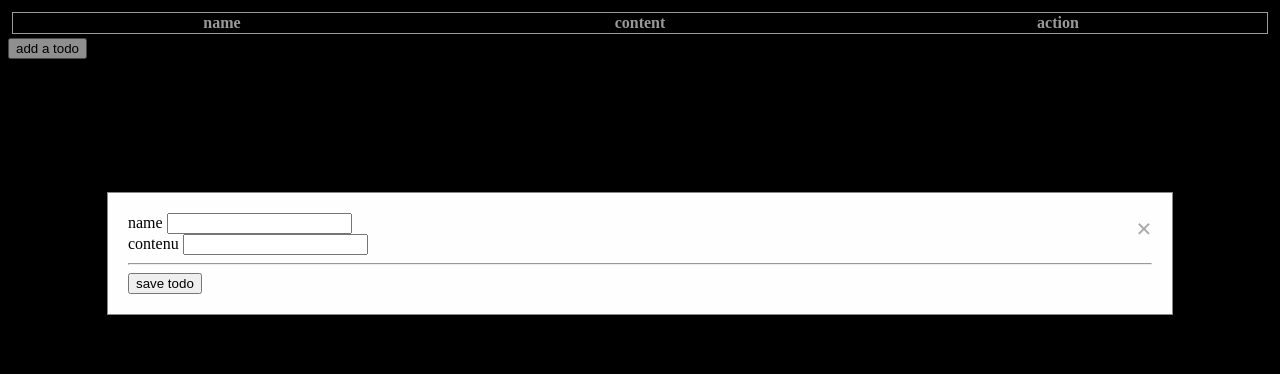
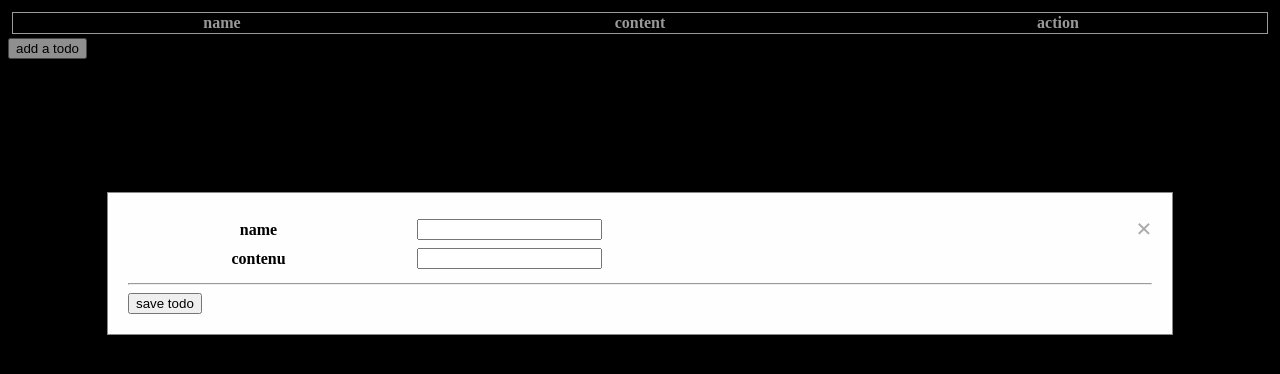
Before and after one commit to timotheedelacretaz/web-client-api-VT, a website: page index.html in a window 1280 px wide. Both pictures are taken after a click on the button "add a todo". Drawn offline with Linux system fonts and the light colour scheme; no server answers.

Commit message:
better modal input

```diff
--- a/index.html
+++ b/index.html
@@ -17,18 +17,20 @@
 
     <button id="myBtn">add a todo</button>
 
-<!-- The Modal -->
     <div id="myModal" class="modal">
 
-    <!-- Modal content -->
         <div id="m.value" class="modal-content">
             <span class="close">&times;</span>
-        <label>name
-            <input name="name" id="addname" type="text">
-        </label>
-        <br>
-        <label>contenu</label>
-            <input name="content" id="addcontent" type="text">
+            <table class="modal-input-box">
+                <tr class="modal-input">
+                    <th><label for="addname">name</label></th>
+                    <th><input name="name" id="addname" type="text"></th>
+                </tr>
+                <tr class="modal-input">
+                    <th><label for="addcontent">contenu</label></th>
+                    <th><input name="content" id="addcontent" type="text"></th>
+                </tr>
+            </table>
             <hr>
             <button type="submit" id="add">save todo</button>
             <button type="submit" id="put">modify todo</button>
--- a/stylesheet.css
+++ b/stylesheet.css
@@ -14,8 +14,17 @@ body {
     background-color: rgb(0,0,0);
     background-color: rgba(0,0,0,0.4);
     color: black;
+
 }
-
+.modal-input-box{
+    display: flex;
+    width: 50%;
+    flex-direction: column;
+}
+.modal-input{
+    display: flex;
+    justify-content: space-around;
+}
 /* Modal Content/Box */
 .modal-content {
     background-color: #fefefe;
```
Lines whose indentation alone changed are shown as unchanged.
